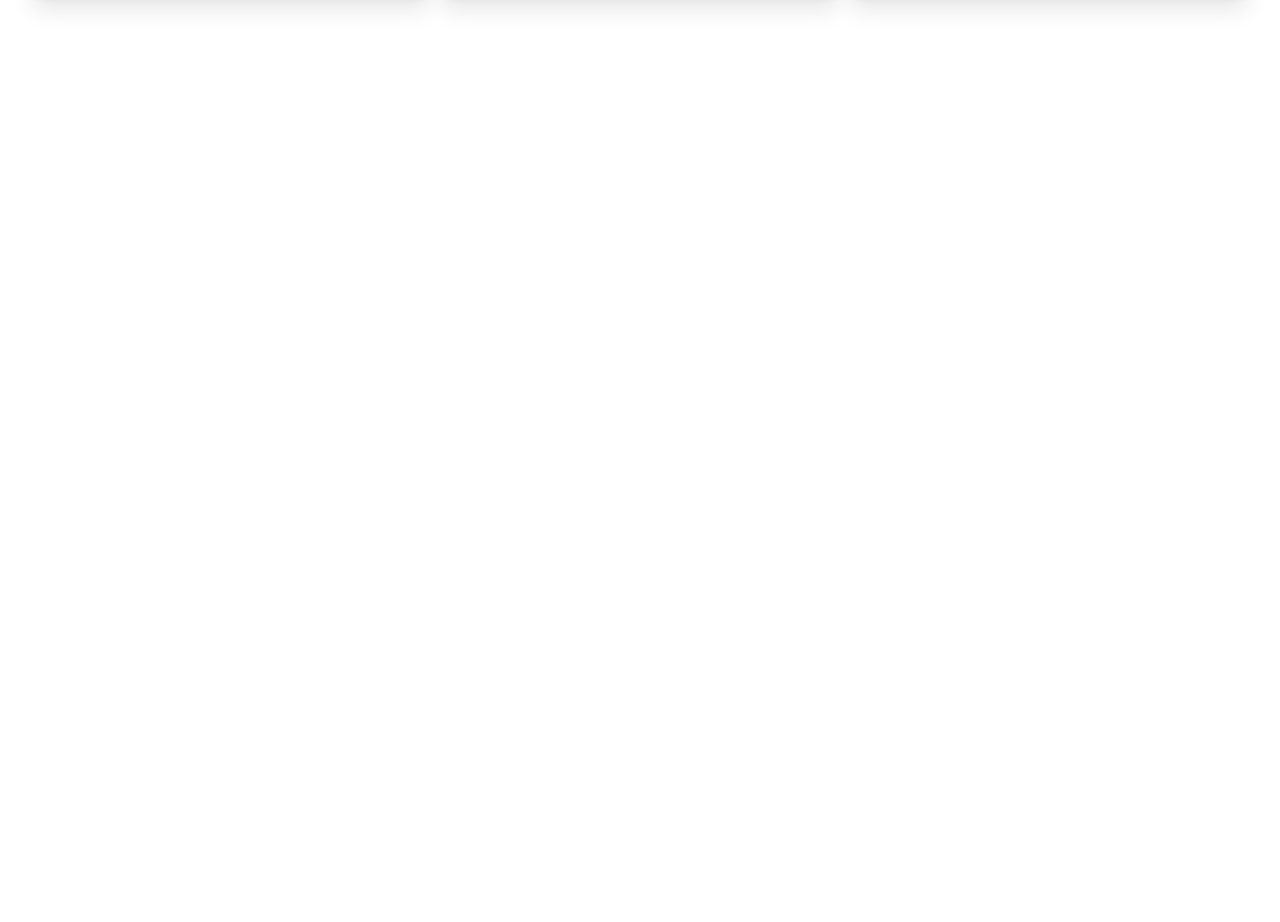
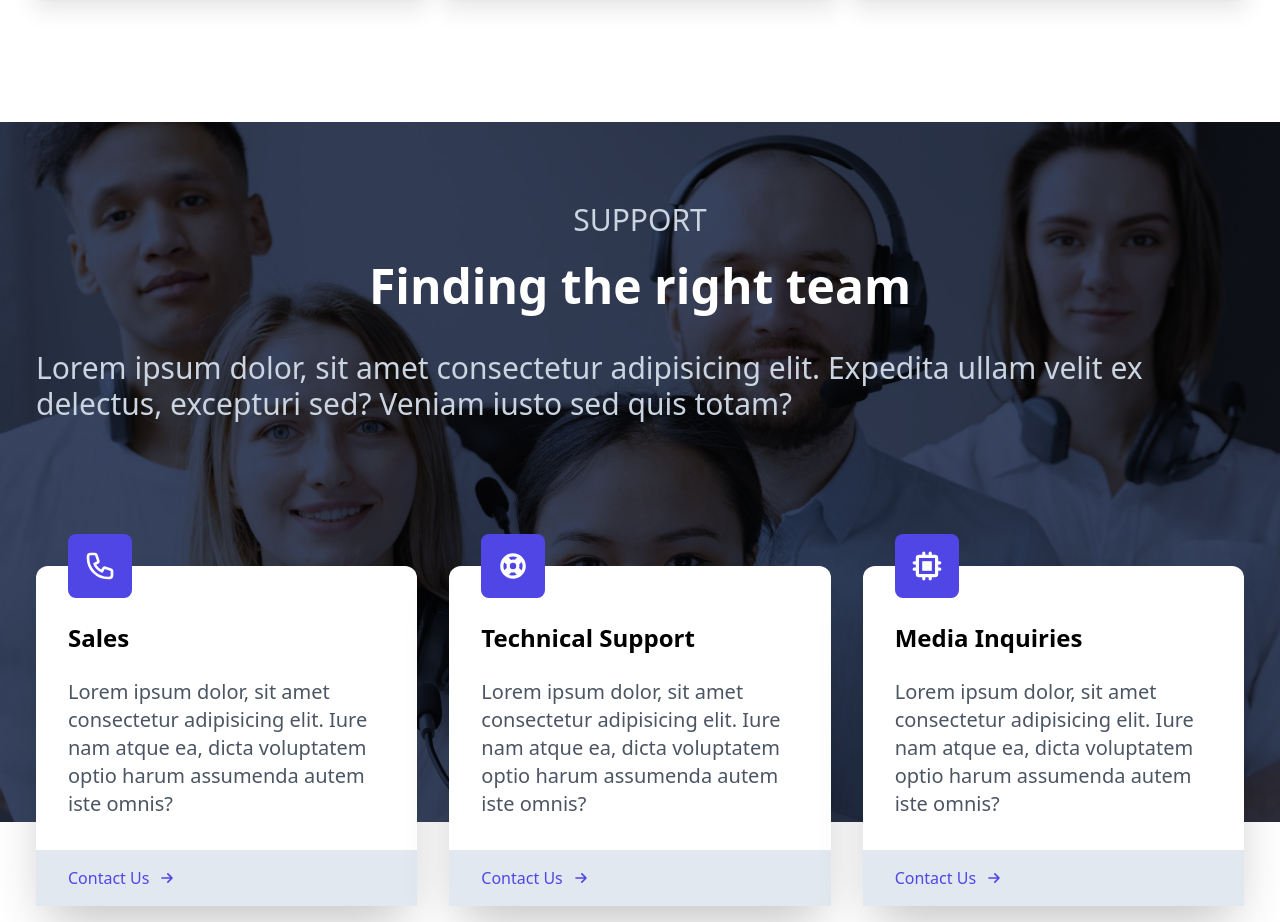
Before and after one commit to Hasanat902/tech-brand-react, a React (Create React App) app: page / in a window 1280 px wide. Shown: the part 1260-2182 px from the top of the page. Before the commit the page ends 1382 px from the top, so only its background shows below. Built offline with nearby package versions, Linux system fonts and the light colour scheme.

Commit message:
added support section

```diff
--- a/src/App.js
+++ b/src/App.js
@@ -2,6 +2,7 @@
 import About from './components/About';
 import Hero from './components/Hero';
 import Navbar from './components/Navbar';
+import Support from './components/Support';
 
 function App() {
   return (
@@ -9,6 +10,7 @@
       <Navbar></Navbar>
       <Hero></Hero>
       <About></About>
+      <Support></Support>
     </>
   );
 }
--- a/src/components/Navbar.jsx
+++ b/src/components/Navbar.jsx
@@ -24,7 +24,7 @@
                     <button className='border-none bg-transparent text-black mr-4'>Sign In</button>
                     <button className='px-8 py-3'>Sign Up</button>
                 </div>
-                <div className='md:hidden' onClick={handleClick}>
+                <div className='md:hidden mr-4' onClick={handleClick}>
                     {!nav ? <MenuIcon className='w-5'></MenuIcon> : <XIcon className='w-5'></XIcon>}
                 </div>
             </div>
--- /dev/null
+++ b/src/components/Support.jsx
@@ -0,0 +1,59 @@
+import React from 'react';
+
+import {PhoneIcon, ArrowSmRightIcon} from '@heroicons/react/outline';
+import {ChipIcon, SupportIcon} from '@heroicons/react/solid';
+
+import supportImg from '../assets/support.jpg';
+
+const Support = () => {
+    return (
+        <div className='w-full h-screen mt-24'>
+            <div className='w-full h-[700px] bg-gray-900/90 absolute'>
+                <img className='w-full h-full object-cover mix-blend-overlay' src={supportImg} alt="" />
+            </div>
+
+            <div className='max-w-[1240px] mx-auto text-white relative'>
+                <div className='px-4 py-12'>
+                    <h2 className='text-3xl pt-8 text-slate-300 uppercase text-center'>Support</h2>
+                    <h3 className='text-5xl font-bold py-6 text-center'>Finding the right team</h3>
+                    <p className='py-4 text-3xl text-slate-300'>Lorem ipsum dolor, sit amet consectetur adipisicing elit. Expedita ullam velit ex delectus, excepturi sed? Veniam iusto sed quis totam?</p>
+                </div>
+
+                <div className='grid grid-cols-1 lg:grid-cols-3 relative gap-x-8 gap-y-16 px-4 pt-12 sm:pt-20 text-black'>
+                    <div className='bg-white rounded-xl shadow-2xl'>
+                        <div className='p-8'>
+                            <PhoneIcon className='w-16 p-4 bg-indigo-600 text-white rounded-lg mt-[-4rem]'></PhoneIcon>
+                            <h2 className='font-bold text-2xl my-6'>Sales</h2>
+                            <p className='text-gray-600 text-xl'>Lorem ipsum dolor, sit amet consectetur adipisicing elit. Iure nam atque ea, dicta voluptatem optio harum assumenda autem iste omnis?</p>
+                        </div>
+                        <div className='bg-slate-200 pl-8 py-4'>
+                            <p className='flex items-center text-indigo-600'>Contact Us <ArrowSmRightIcon className='w-5 ml-2'></ArrowSmRightIcon></p>
+                        </div>
+                    </div>
+                    <div className='bg-white rounded-xl shadow-2xl'>
+                        <div className='p-8'>
+                            <SupportIcon className='w-16 p-4 bg-indigo-600 text-white rounded-lg mt-[-4rem]'></SupportIcon>
+                            <h2 className='font-bold text-2xl my-6'>Technical Support</h2>
+                            <p className='text-gray-600 text-xl'>Lorem ipsum dolor, sit amet consectetur adipisicing elit. Iure nam atque ea, dicta voluptatem optio harum assumenda autem iste omnis?</p>
+                        </div>
+                        <div className='bg-slate-200 pl-8 py-4'>
+                            <p className='flex items-center text-indigo-600'>Contact Us <ArrowSmRightIcon className='w-5 ml-2'></ArrowSmRightIcon></p>
+                        </div>
+                    </div>
+                    <div className='bg-white rounded-xl shadow-2xl'>
+                        <div className='p-8'>
+                            <ChipIcon className='w-16 p-4 bg-indigo-600 text-white rounded-lg mt-[-4rem]'></ChipIcon>
+                            <h2 className='font-bold text-2xl my-6'>Media Inquiries</h2>
+                            <p className='text-gray-600 text-xl'>Lorem ipsum dolor, sit amet consectetur adipisicing elit. Iure nam atque ea, dicta voluptatem optio harum assumenda autem iste omnis?</p>
+                        </div>
+                        <div className='bg-slate-200 pl-8 py-4'>
+                            <p className='flex items-center text-indigo-600'>Contact Us <ArrowSmRightIcon className='w-5 ml-2'></ArrowSmRightIcon></p>
+                        </div>
+                    </div>
+                </div>
+            </div>
+        </div>
+    );
+};
+
+export default Support;
```
